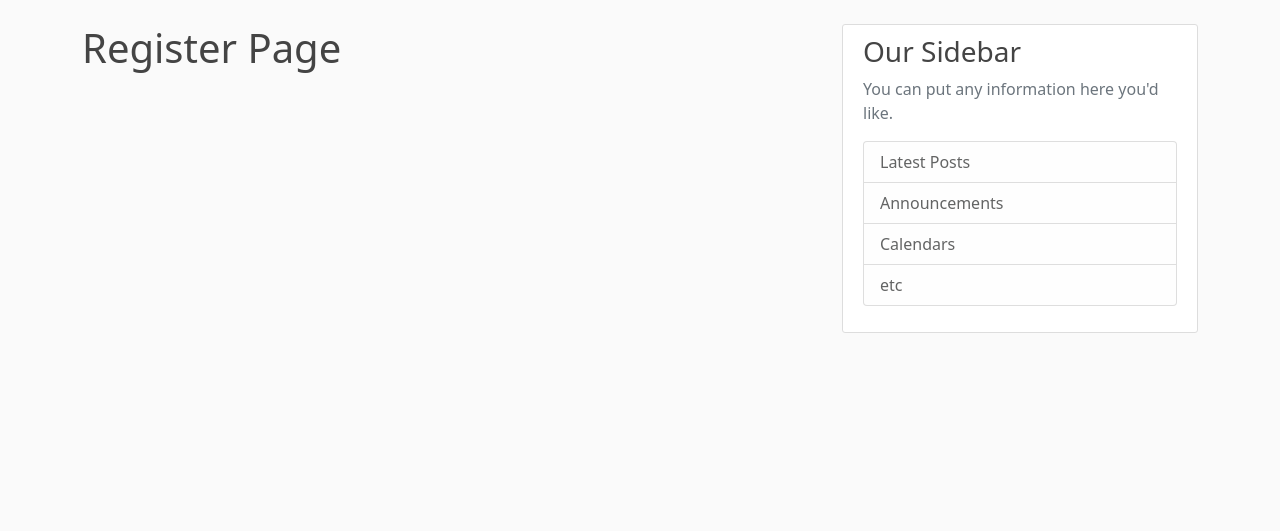
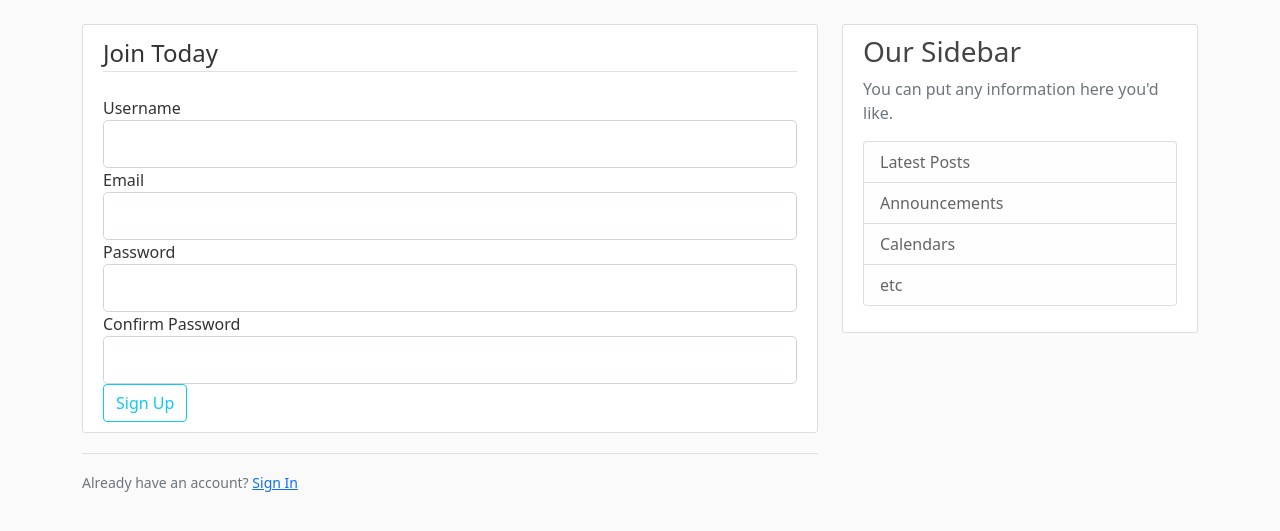
Before and after one commit to PrajwalKhot14/blog-webapp, a Flask app: page /register in a window 1280 px wide. Shown: the part 56-587 px from the top of the page. Run offline with Flask 3, Linux system fonts and the light colour scheme.

Commit message:
form- login and register

```diff
--- a/app.py
+++ b/app.py
@@ -1,5 +1,9 @@
-from flask import Flask, render_template, url_for
+from flask import Flask, render_template, url_for, flash, redirect
+# from py.form import RegistrationForm, LoginForm
 
+import sys
+sys.path.insert(1, 'py')
+from form import RegistrationForm, LoginForm
 
 app = Flask(__name__)
 app.config['SECRET_KEY'] = 'c156f7e7f28ffd5594e1cae9a42c6303'
@@ -30,13 +34,25 @@ def home():
 def about():
     return render_template('about.html', title = 'About')
 
-@app.route("/login")
+@app.route("/login", methods=['GET', 'POST'])
 def login():
-    return render_template('login.html', title = 'Login')
+    form = LoginForm()
+    if form.validate_on_submit():
+        if form.email.data == 'admin@blog.com' and form.password.data == 'password':
+            flash(f'You have logged in!', 'success')
+            return redirect(url_for('home'))
+        else:
+            flash(f'Login unsuccessful, please try again!', 'danger')
+            # return redirect(url_for('login'))
+    return render_template('login.html', title = 'Login', form = form)
 
-@app.route("/register")
+@app.route("/register", methods=['GET', 'POST'])
 def register():
-    return render_template('register.html', title = 'Register')
+    form = RegistrationForm()
+    if form.validate_on_submit():
+        flash(f'Account created for {form.username.data}!', 'success')
+        return redirect(url_for('home'))
+    return render_template('register.html', title = 'Register', form = form)
 
 
 if __name__ == '__main__':
--- a/templates/layout.html
+++ b/templates/layout.html
@@ -23,13 +23,13 @@
             </button>
             <div class="collapse navbar-collapse" id="navbarToggle">
             <div class="navbar-nav mr-auto">
-                <a class="nav-item nav-link" href="/">Home</a>
-                <a class="nav-item nav-link" href="/about">About</a>
+                <a class="nav-item nav-link" href="{{ url_for('home') }}">Home</a>
+                <a class="nav-item nav-link" href="{{ url_for('about') }}">About</a>
             </div>
             <!-- Navbar Right Side -->
             <div class="navbar-nav">
-                <a class="nav-item nav-link" href="/login">Login</a>
-                <a class="nav-item nav-link" href="/register">Register</a>
+                <a class="nav-item nav-link" href="{{ url_for('login') }}">Login</a>
+                <a class="nav-item nav-link" href="{{ url_for('register') }}">Register</a>
             </div>
             </div>
         </div>
@@ -38,6 +38,15 @@
     <main role="main" class="container">
         <div class="row">
           <div class="col-md-8">
+            {% with messages = get_flashed_messages(with_categories=true) %}
+              {% if messages %}
+                {% for category, message in messages %}
+                  <div class="alert alert-{{ category }}">
+                    {{ message }}
+                  </div>
+                {% endfor %}
+              {% endif %}
+            {% endwith %}
             {% block content %}{% endblock %}
           </div>
           <div class="col-md-4">
--- a/templates/register.html
+++ b/templates/register.html
@@ -1,4 +1,77 @@
 {% extends "layout.html" %}
 {% block content %}
-    <h1>Register Page</h1>
+    <div class="content-section">
+        <form method="POST" action="">
+            {{ form.hidden_tag() }}
+            <fieldset class="form-group">
+                <legend class="border-bottom mb-4">Join Today</legend>
+                <div class="form-group">
+                    {{ form.username.label(class="form-control-label") }}
+
+                    {% if form.username.errors %}
+                        {{ form.username(class="form-control form-control-lg is-invalid") }}
+                        <div class="invalid-feedback">
+                            {% for error in form.username.errors %}
+                                <span>{{ error }}</span>
+                            {% endfor %}
+                        </div>
+
+                    {% else %}
+                        {{ form.username(class="form-control form-control-lg") }}
+                    {% endif %}
+
+                </div>
+                <div class="form-group">
+                    {{ form.email.label(class="form-control-label") }}
+                    {% if form.email.errors %}
+                        {{ form.email(class="form-control form-control-lg is-invalid") }}
+                        <div class="invalid-feedback">
+                            {% for error in form.email.errors %}
+                                <span>{{ error }}</span>
+                            {% endfor %}
+                        </div>
+
+                    {% else %}
+                        {{ form.email(class="form-control form-control-lg") }}
+                    {% endif %}
+                </div>
+                <div class="form-group">
+                    {{ form.password.label(class="form-control-label") }}
+                    {% if form.password.errors %}
+                        {{ form.password(class="form-control form-control-lg is-invalid") }}
+                        <div class="invalid-feedback">
+                            {% for error in form.password.errors %}
+                                <span>{{ error }}</span>
+                            {% endfor %}
+                        </div>
+
+                    {% else %}
+                        {{ form.password(class="form-control form-control-lg") }}
+                    {% endif %}
+                </div>
+                <div class="form-group">
+                    {{ form.confirm_password.label(class="form-control-label") }}
+                    {% if form.confirm_password.errors %}
+                        {{ form.confirm_password(class="form-control form-control-lg is-invalid") }}
+                        <div class="invalid-feedback">
+                            {% for error in form.confirm_password.errors %}
+                                <span>{{ error }}</span>
+                            {% endfor %}
+                        </div>
+
+                    {% else %}
+                        {{ form.confirm_password(class="form-control form-control-lg") }}
+                    {% endif %}
+                </div>
+            </fieldset>
+            <div class="form-group">
+                {{ form.submit(class="btn btn-outline-info")}}
+            </div>
+        </form>
+    </div>
+    <div class="border-top pt-3">
+        <small class="text-muted">
+            Already have an account? <a class="ml-2" href="{{ url_for('login')}}">Sign In</a>
+        </small>
+    </div>
 {% endblock %}
```
Also changed, not shown: templates/login.html (+52 -1 lines).
